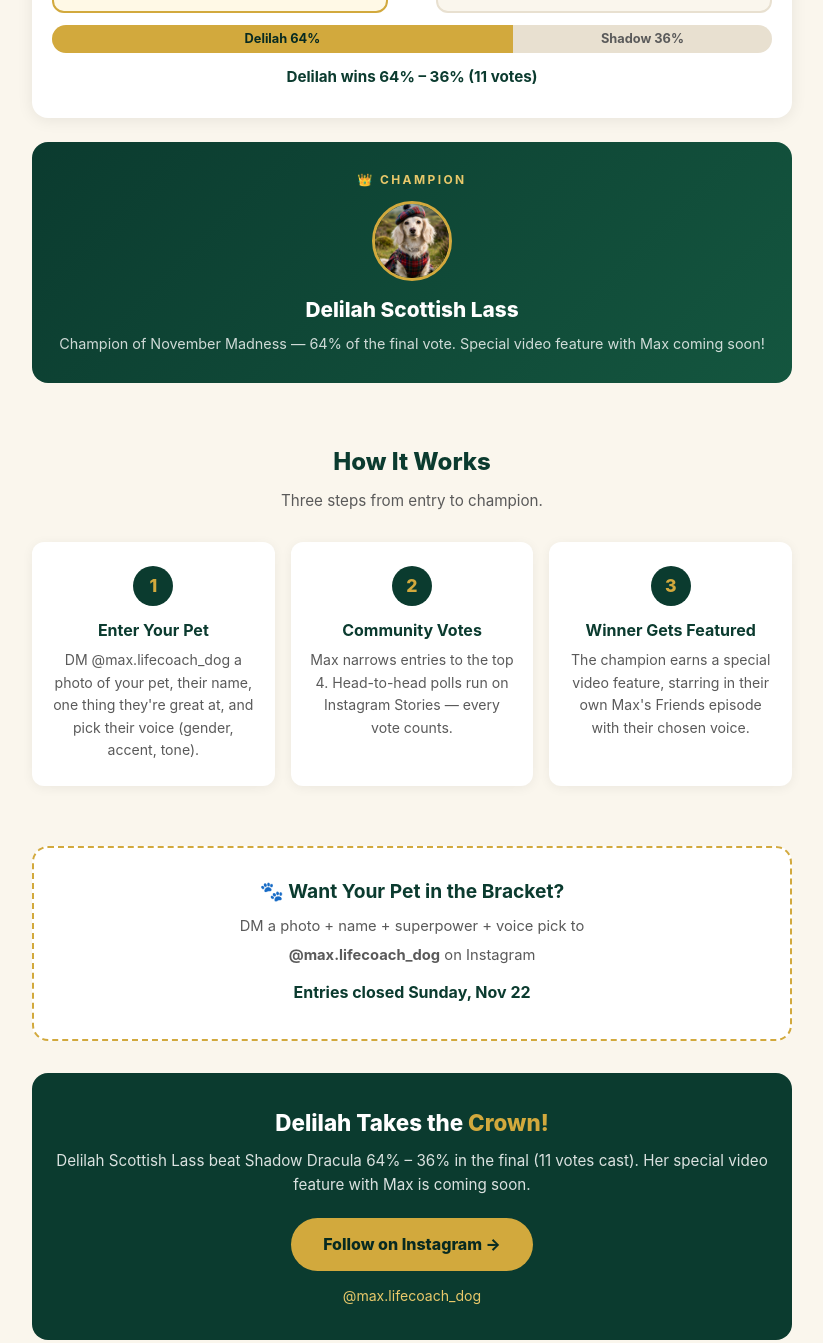
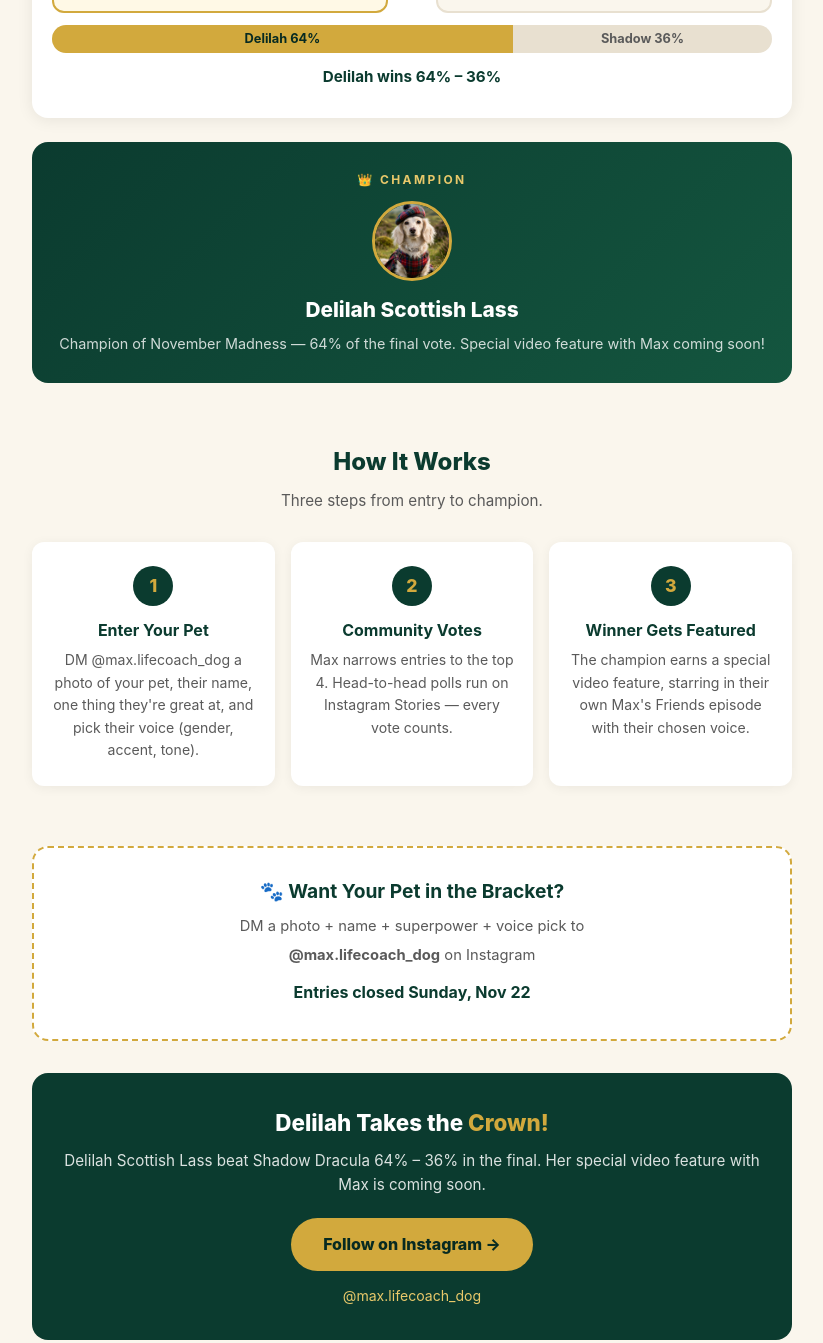
Before and after one commit to geminilightllc/geminilightllc.github.io, a plain HTML site: page november-madness/index.html in a window 1280 px wide. Shown: the part 2709-4052 px from the top of the page, without its empty margins (228-1051 px from the left). Drawn offline with Linux system fonts and the light colour scheme.

Commit message:
November Madness: Delilah wins final 64-36

```diff
--- a/november-madness/index.html
+++ b/november-madness/index.html
@@ -582,7 +582,7 @@
           <div class="seg-win" style="width: 64%;">Delilah 64%</div>
           <div class="seg-lose" style="width: 36%;">Shadow 36%</div>
         </div>
-        <div class="result-line">Delilah wins 64% – 36% (11 votes)</div>
+        <div class="result-line">Delilah wins 64% – 36%</div>
       </div>
     </div>
 
@@ -628,7 +628,7 @@
   <!-- VOTE CTA -->
   <div class="cta-box">
     <h2>Delilah Takes the <span class="gold">Crown!</span></h2>
-    <p>Delilah Scottish Lass beat Shadow Dracula 64% – 36% in the final (11 votes cast). Her special video feature with Max is coming soon.</p>
+    <p>Delilah Scottish Lass beat Shadow Dracula 64% – 36% in the final. Her special video feature with Max is coming soon.</p>
     <a href="https://www.instagram.com/max.lifecoach_dog/" class="cta-btn" target="_blank" rel="noopener">Follow on Instagram →</a>
     <a href="https://www.instagram.com/max.lifecoach_dog/" class="cta-secondary" target="_blank" rel="noopener">@max.lifecoach_dog</a>
   </div>
```
